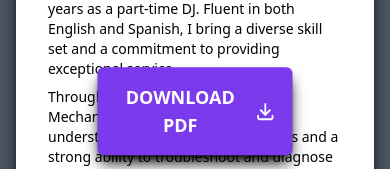
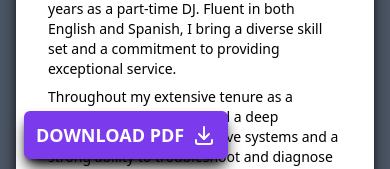
Before and after one commit to lgaspari/resumy, a React (Create React App) app: page / in a window 390 px wide. Both pictures are taken after a click on the button "GENERATE RESUME". Shown: the part 1505-1674 px from the top of the page. Built offline with nearby package versions, Linux system fonts and the light colour scheme.

Commit message:
fix: correct Download Resume button responsiveness

```diff
--- a/src/App.tsx
+++ b/src/App.tsx
@@ -88,9 +88,10 @@ export default function App() {
 
       {/* Resume */}
       {resume && (
-        <div className="relative" ref={resumeRef}>
-          {/* PDF */}
-          <div className="flex flex-col items-center p-4 pb-24 sm:p-8 sm:pb-24 print:p-0 bg-gray-600 overflow-visible">
+        <div
+          className="flex flex-col items-center p-4 pb-24 sm:p-8 sm:pb-24 print:p-0 bg-gray-600 overflow-visible"
+          ref={resumeRef}
+        >
           <div
             className="shadow-lg shadow-black print:shadow-none"
             ref={pdfRef}
@@ -98,26 +99,25 @@ export default function App() {
             <PdfResume resume={resume} />
           </div>
         </div>
+      )}
 
-          {/* Download */}
+      {/* Download button */}
       {entry?.isIntersecting && (
-            <div className="fixed bottom-2 left-1/2 -translate-x-1/2 flex flex-col items-center print:hidden">
+        <div className="fixed bottom-6 sm:bottom-4 left-6 sm:left-1/2 sm:-translate-x-1/2 print:hidden">
           <button
-                className="p-4 flex items-center gap-2 rounded-md text-white text-lg font-bold uppercase bg-violet-600 hover:bg-violet-800 shadow-lg shadow-black animate-bounce"
+            className="p-3 flex items-center gap-2 rounded-md text-white text-lg font-bold leading-4 uppercase whitespace-nowrap bg-violet-600 hover:bg-violet-800 shadow-lg shadow-black sm:animate-bounce"
             onClick={handleDownloadResumeClick}
             title="Download resume in PDF format"
           >
-                <span>Download PDF</span>
+            Download PDF
             <IconDownload size={24} />
           </button>
         </div>
       )}
-        </div>
-      )}
 
-      {/* Back to top */}
+      {/* Back to top button */}
       {scroll.y > 0 && (
-        <div className="fixed bottom-4 right-4 flex flex-col items-center print:hidden">
+        <div className="fixed bottom-6 right-6 print:hidden">
           <button
             className="p-3 rounded-full text-white bg-violet-600 hover:bg-violet-800 shadow-lg shadow-black"
             onClick={handleBackToTopClick}
```
Lines whose indentation alone changed are shown as unchanged.
